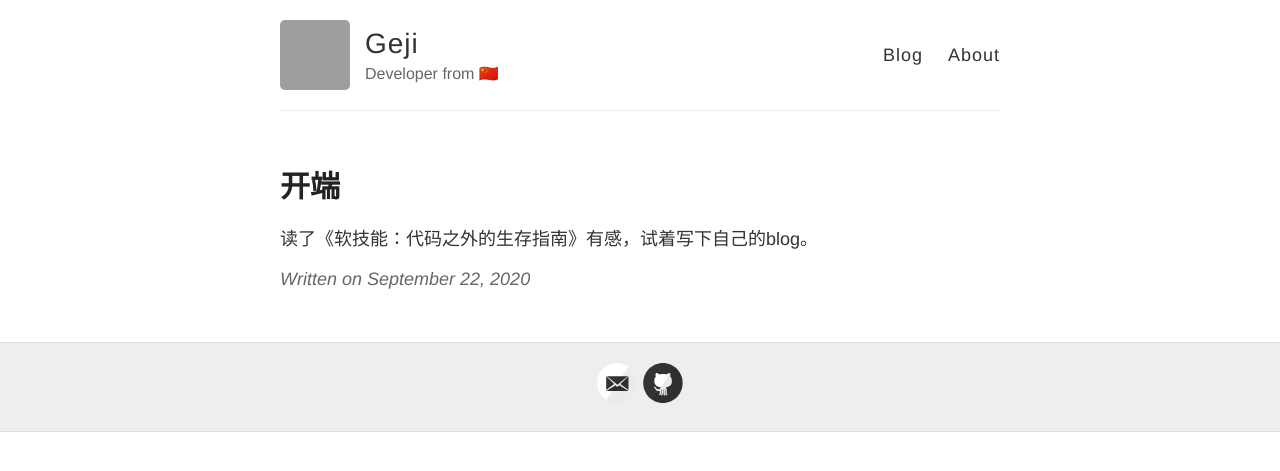
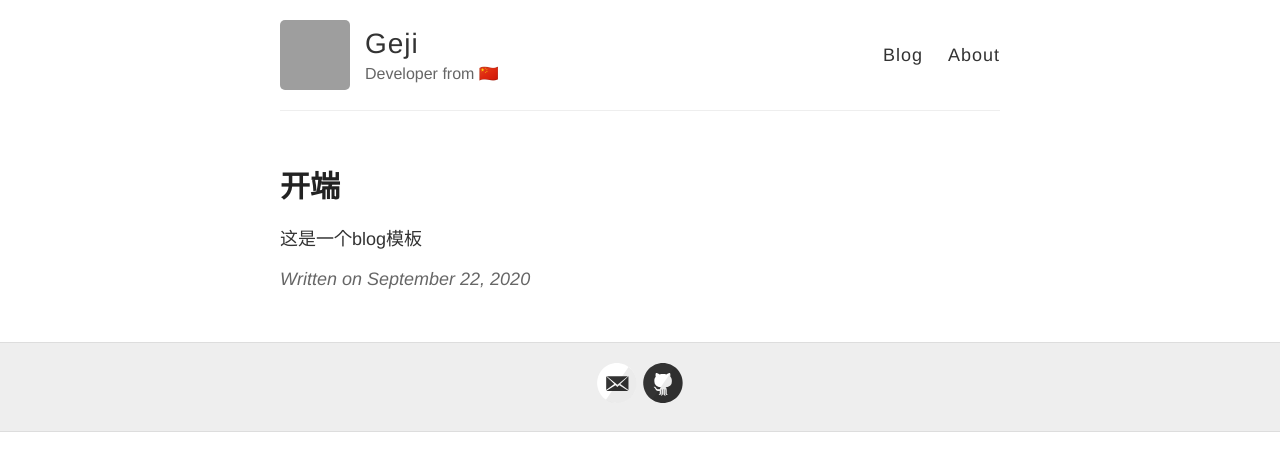
Before and after one commit to Geji/Geji.github.io, a Jekyll site: the page built from _posts/2020-9-22-开端.md, in a window 1280 px wide. Shown: the top 471 px of the page. Built offline with Jekyll 4.4.1, drawn with Linux system fonts in a browser that asks for light colours; grey boxes are pictures that could not be loaded.

Commit message:
Update 2020-9-22-开端.md

```diff
--- a/_posts/2020-9-22-开端.md
+++ b/_posts/2020-9-22-开端.md
@@ -2,4 +2,4 @@
 layout: post
 title: 开端
 ---
-读了《软技能：代码之外的生存指南》有感，试着写下自己的blog。
+这是一个blog模板
```
